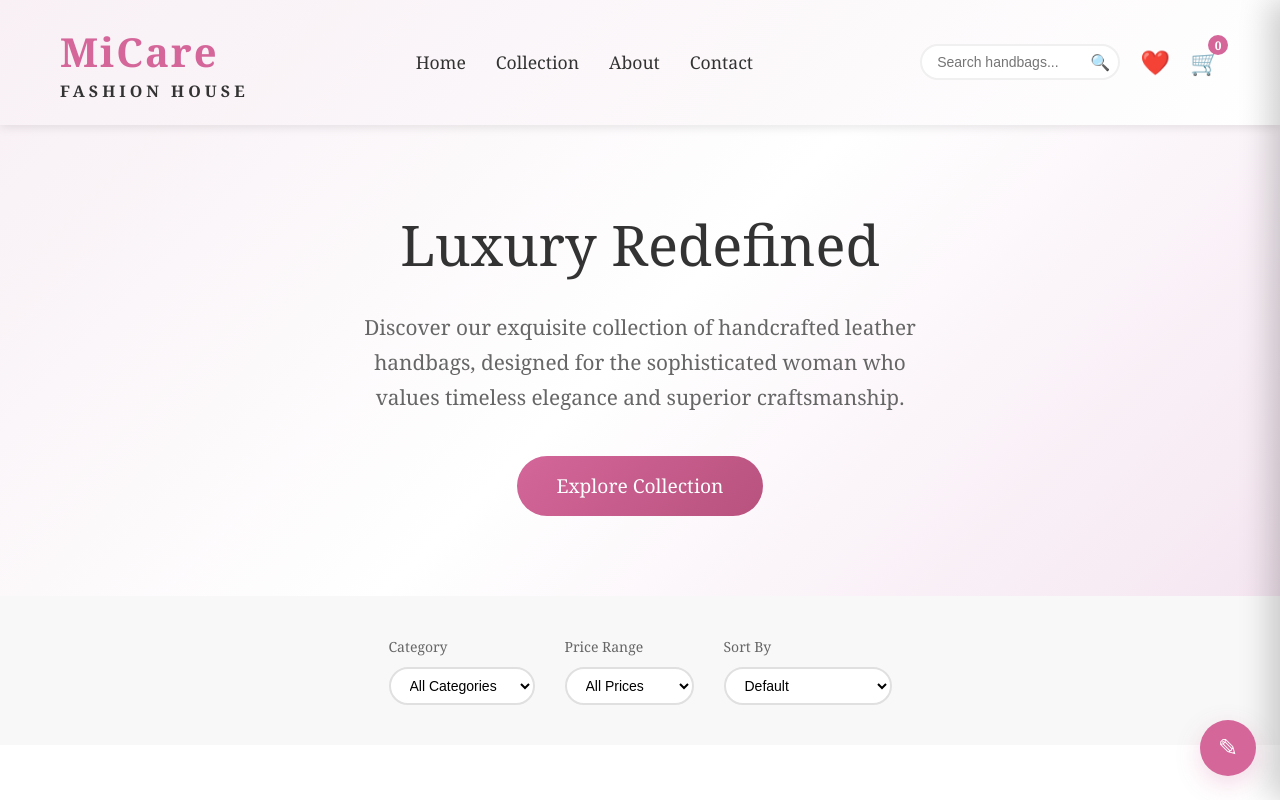
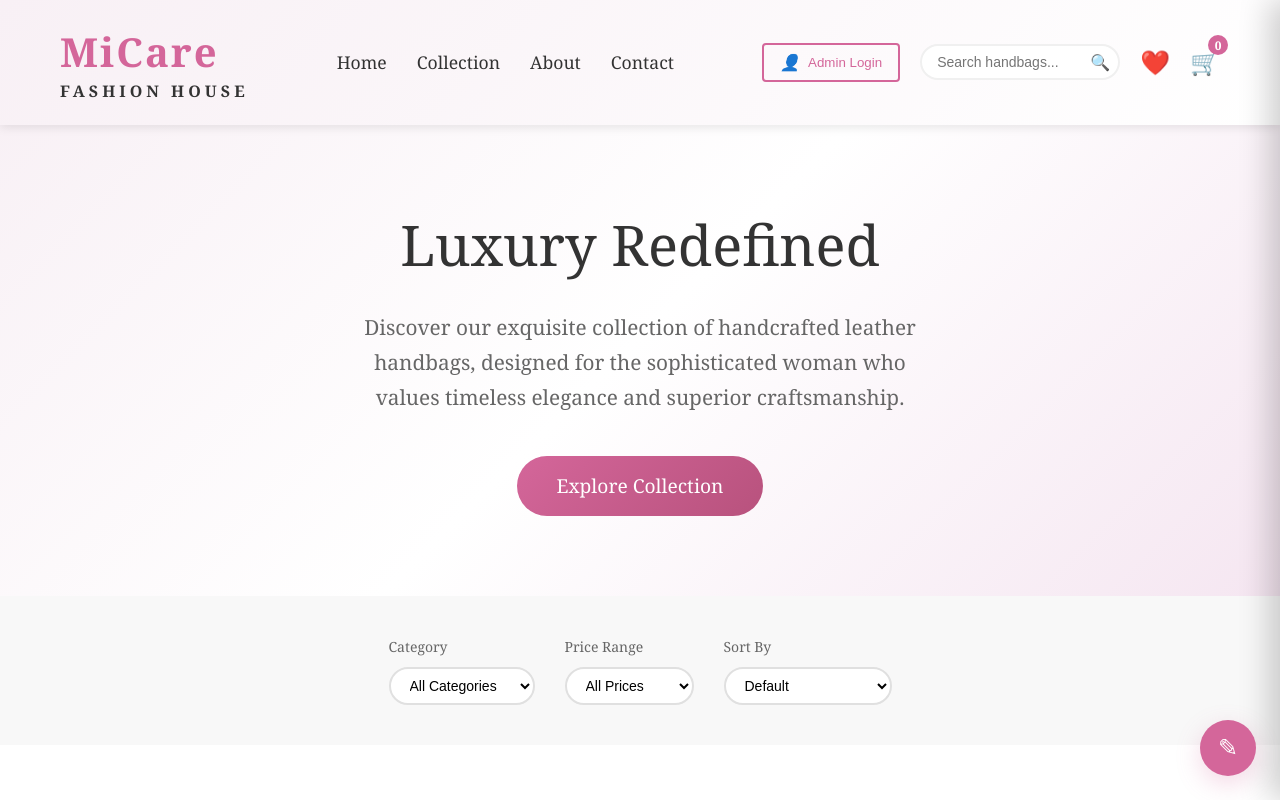
Before and after one commit to FaithB01/Micare, a plain HTML site: page cms.html in a window 1280 px wide. Shown: the top 800 px of the page. Drawn offline with Linux system fonts and the light colour scheme.

Commit message:
feat:simple cms1

```diff
--- a/cms.html
+++ b/cms.html
@@ -1277,6 +1277,9 @@
                 </ul>
             </nav>
             <div class="header-actions">
+                <button id="adminLoginBtn" class="admin-login-btn" onclick="showAdminLogin()">
+                    <i>👤</i> Admin Login
+                </button>
                 <div class="search-container">
                     <input type="text" class="search-input" placeholder="Search handbags..." id="searchInput">
                     <button class="search-btn" onclick="searchProducts()">🔍</button>
```
Also changed, not shown: index.html (+3 -3 lines).
